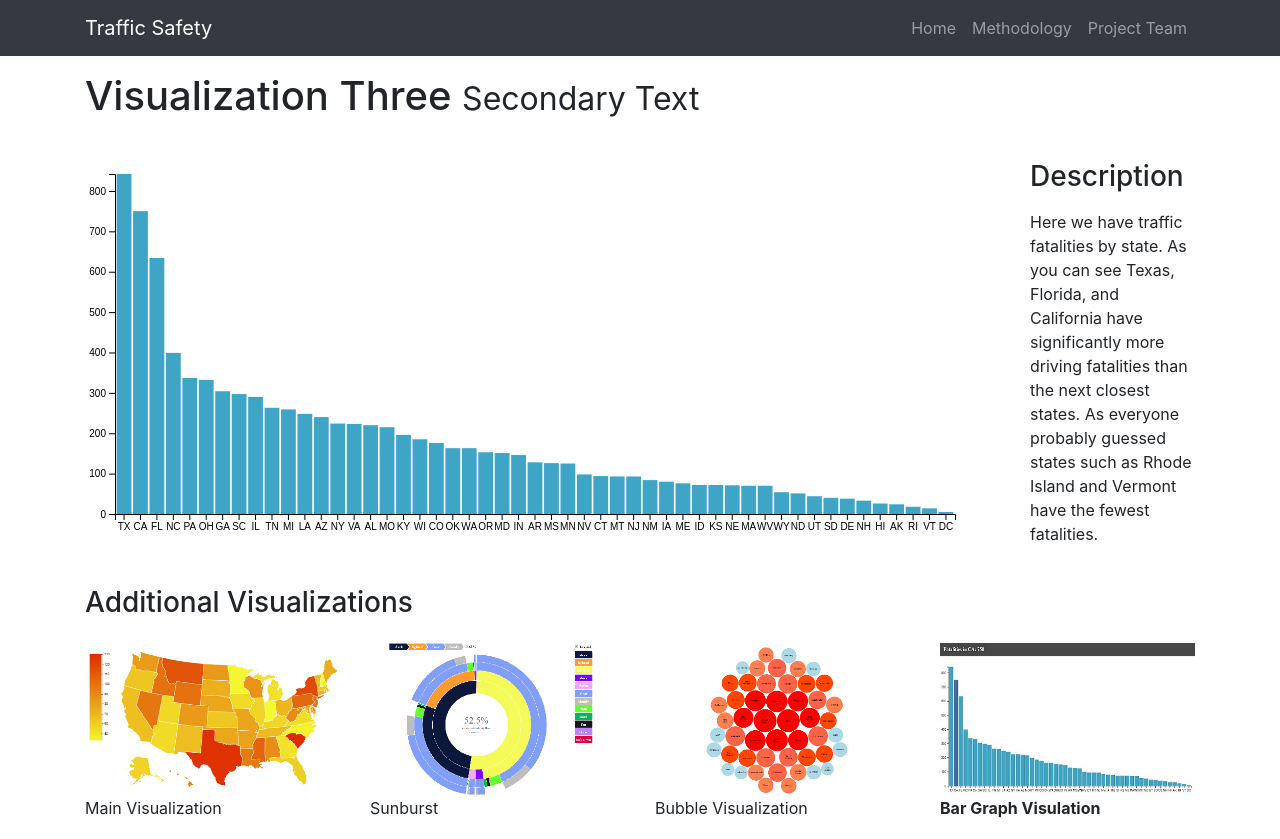
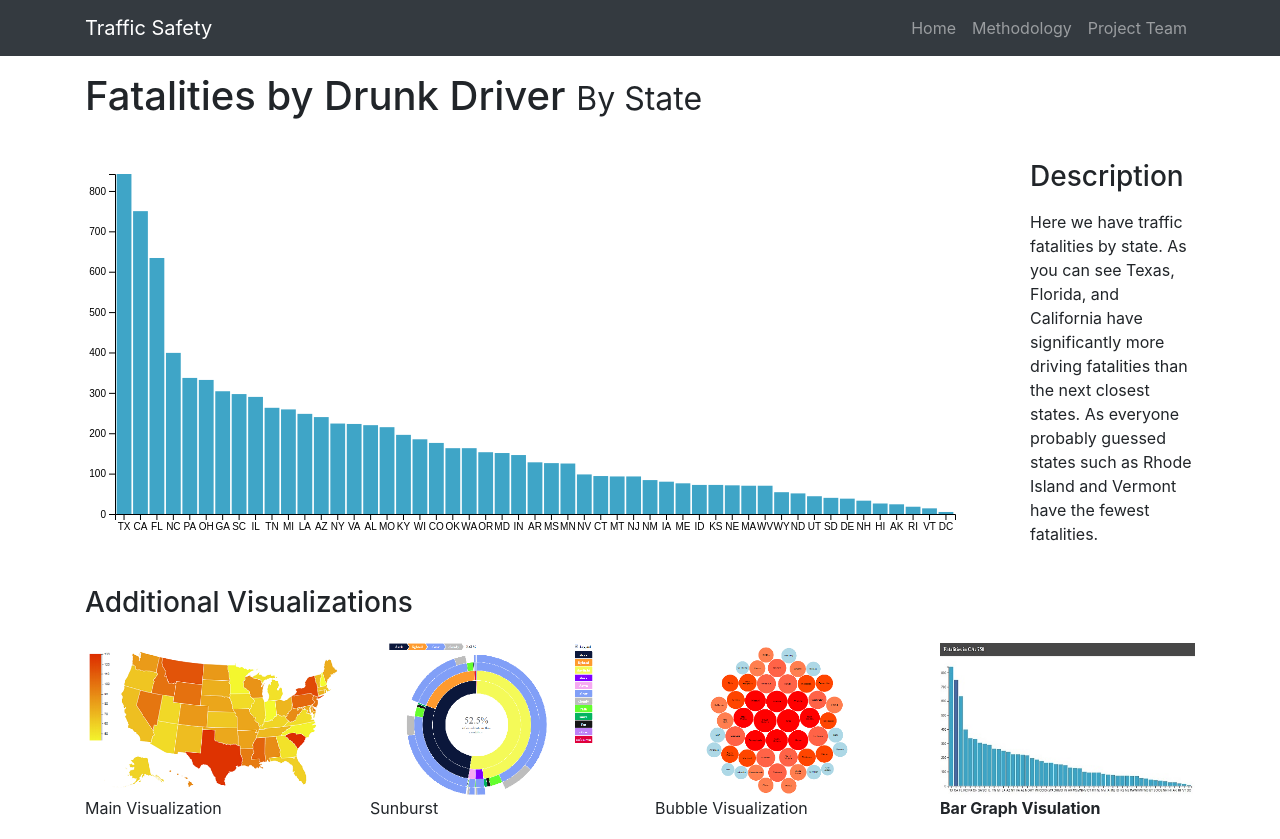
Before and after one commit to brgjap11/brgjap11.github.io, a website: page visualization3.html in a window 1280 px wide. Shown: the top 839 px of the page. Drawn offline with nearby package versions, Linux system fonts and the light colour scheme.

Commit message:
last min updates

```diff
--- a/visualization3.html
+++ b/visualization3.html
@@ -68,8 +68,8 @@
       <!-- Portfolio Item Heading -->
       <h1 class="my-4">
         <BR>
-          Visualization Three
-        <small>Secondary Text</small>
+          Fatalities by Drunk Driver
+        <small>By State</small>
       </h1>
 
       <!-- Portfolio Item Row -->
```
